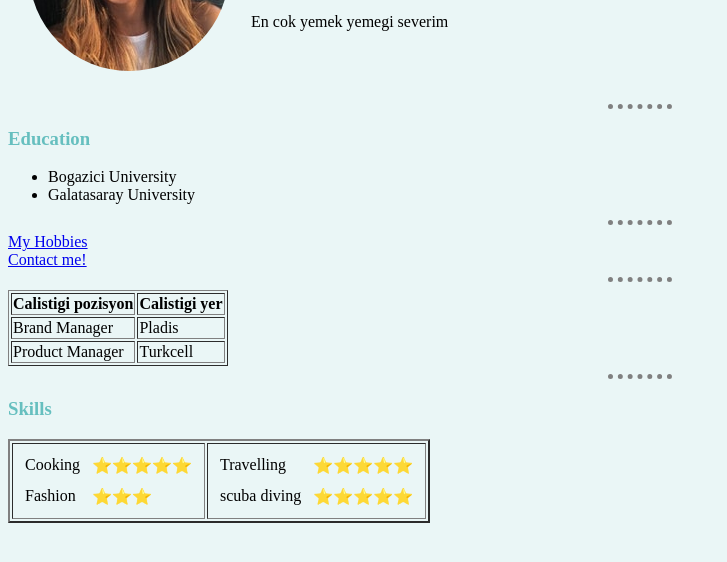
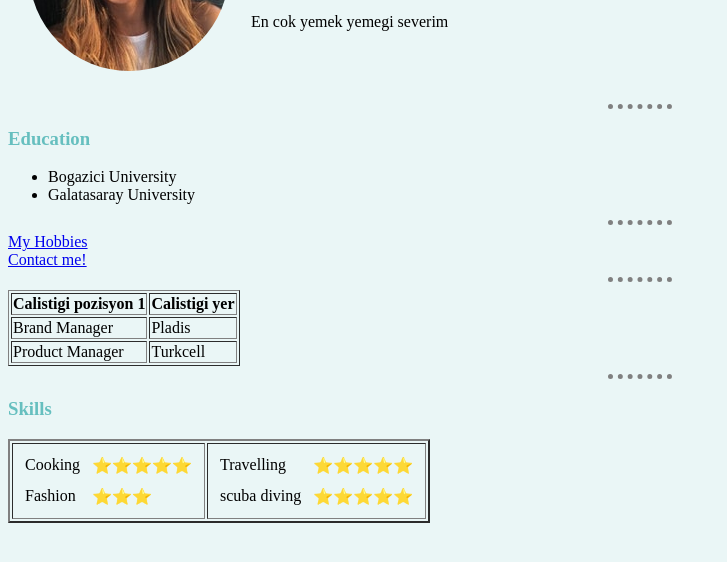
Before and after one commit to elvankutuk/elvan, a plain HTML site: page index.html in a window 1280 px wide. Shown: the part 158-720 px from the top of the page, without its empty margins (0-727 px from the left). Drawn offline with Linux system fonts and the light colour scheme; files that its build step writes are made by us from their sources.

Commit message:
Update index.html

```diff
--- a/index.html
+++ b/index.html
@@ -30,7 +30,7 @@
 <hr>
 <table border="1">
   <thead>
-    <th>Calistigi pozisyon</th>
+    <th>Calistigi pozisyon 1</th>
     <th>Calistigi yer</th>
   </thead>
   <tbody>
```
